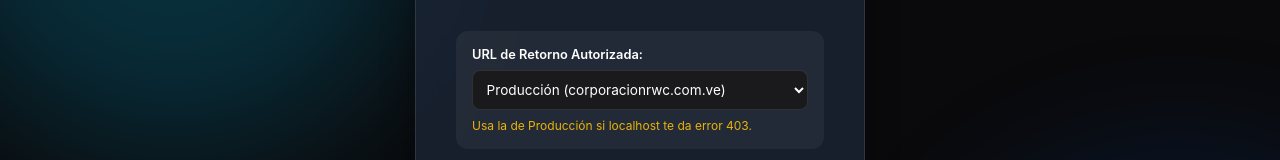
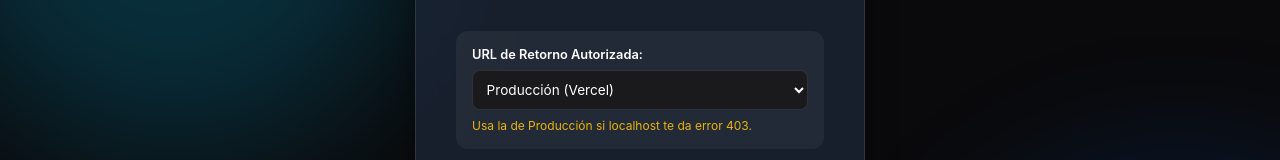
Before and after one commit to landoxsd/MERCADOLIBRE-ERP-2026, a Next.js app: page /auth in a window 1280 px wide. Shown: the part 270-430 px from the top of the page. Built offline with nearby package versions, Linux system fonts and the light colour scheme; no server answers.

Commit message:
fix: actualizar redirect_uri por defecto a Vercel (evita error de corporacionrwc.com.ve)

```diff
--- a/src/app/auth/page.js
+++ b/src/app/auth/page.js
@@ -12,7 +12,7 @@ export default function AuthPage() {
   const [manualCode, setManualCode] = useState('');
   const [submittingCode, setSubmittingCode] = useState(false);
   // Ponemos Producción por defecto para evitar el error 403 de localhost que bloquea a ML
-  const [redirectUri, setRedirectUri] = useState('https://www.corporacionrwc.com.ve');
+  const [redirectUri, setRedirectUri] = useState('https://mercadolibre-erp.vercel.app/api/auth/callback');
   const [existingAccounts, setExistingAccounts] = useState([]);
 
   useEffect(() => {
@@ -88,7 +88,7 @@ export default function AuthPage() {
             className={styles.select}
           >
             <option value="http://localhost:3000/api/auth/callback">Local (localhost:3000)</option>
-            <option value="https://www.corporacionrwc.com.ve">Producción (corporacionrwc.com.ve)</option>
+            <option value="https://mercadolibre-erp.vercel.app/api/auth/callback">Producción (Vercel)</option>
           </select>
           <p className={styles.hint}>Usa la de Producción si localhost te da error 403.</p>
         </div>
```
